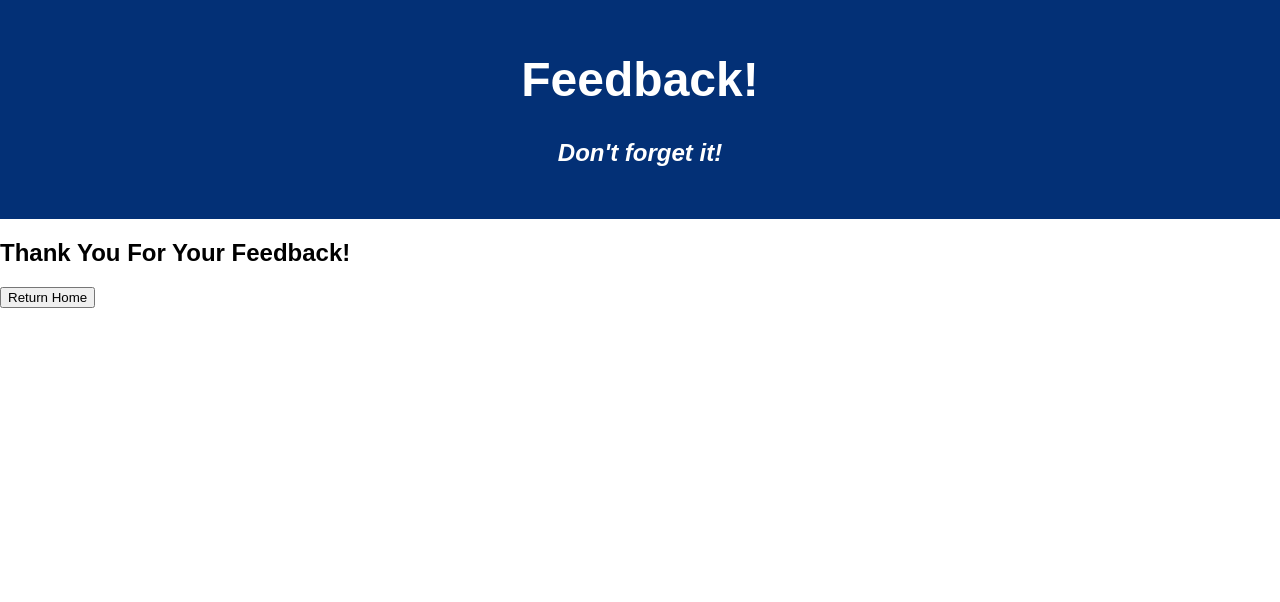
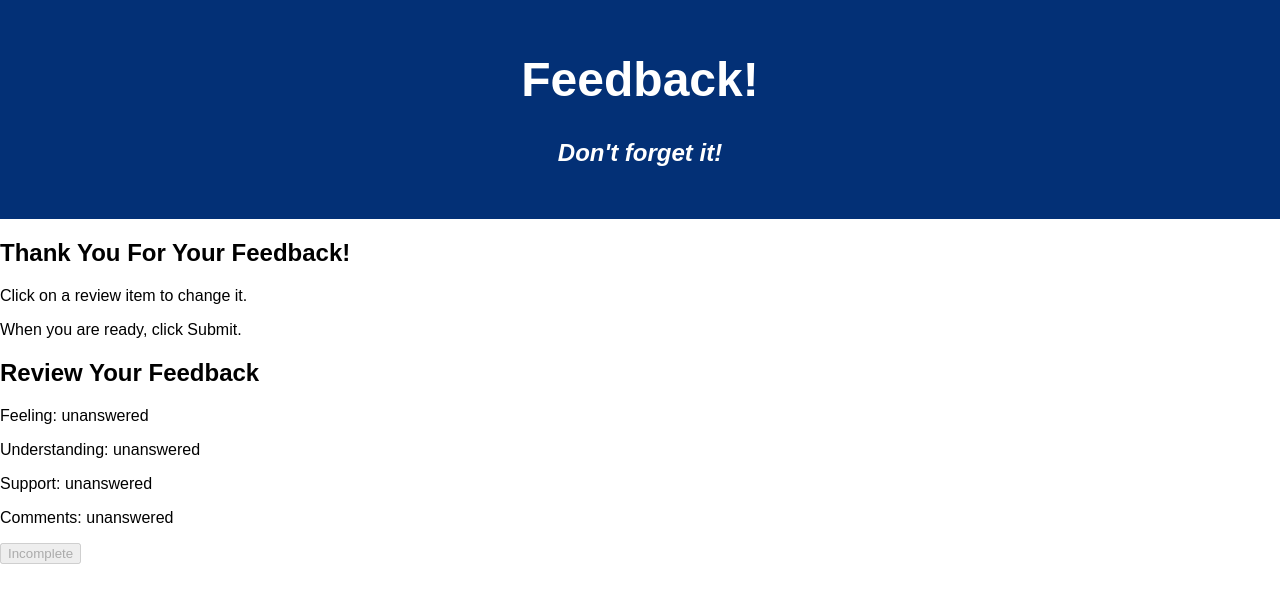
Before and after one commit to linzmeyer/redux-feedback-loop, a React (Create React App) app: page /#/view5 in a window 1280 px wide. Shown: the top 602 px of the page. Built offline with nearby package versions, Linux system fonts and the light colour scheme.

Commit message:
changed click handler to componentDidMount function

```diff
--- a/src/components/View5/View5.js
+++ b/src/components/View5/View5.js
@@ -7,21 +7,11 @@ import Review from '../Review/Review';
 // Parent: <Route /> in <App />
 class View5 extends Component {
 
-	//Click handler for Return Home button
-	nextView = () => {
-		// Bring user back to home page
-		this.props.history.push( '/' );
-
-		// Create action for reducer
-		const action = {
-			type: 'SET_LAST_PAGE',
-			payload: false
-		}
+	componentDidMount = () => {
+		// Create action for lastPage reducer
+		const action = { type: 'SET_LAST_PAGE', payload: false };
 		// Dispatch action payload to reducer
 		this.props.dispatch( action );
-		// Change from current view to view2
-		this.props.history.push( '/' );
-
 	}
 
   render() {
@@ -29,7 +19,9 @@ class View5 extends Component {
 			<div>
 				<Header />
 				<h2>Thank You For Your Feedback!</h2>
-				<button onClick={ this.nextView } >Return Home</button>
+				<p>Click on a review item to change it.</p>
+				<p>When you are ready, click Submit.</p>
+				<Review postFeedback={this.props.postFeedback} />
 			</div>
     );
   }
```
